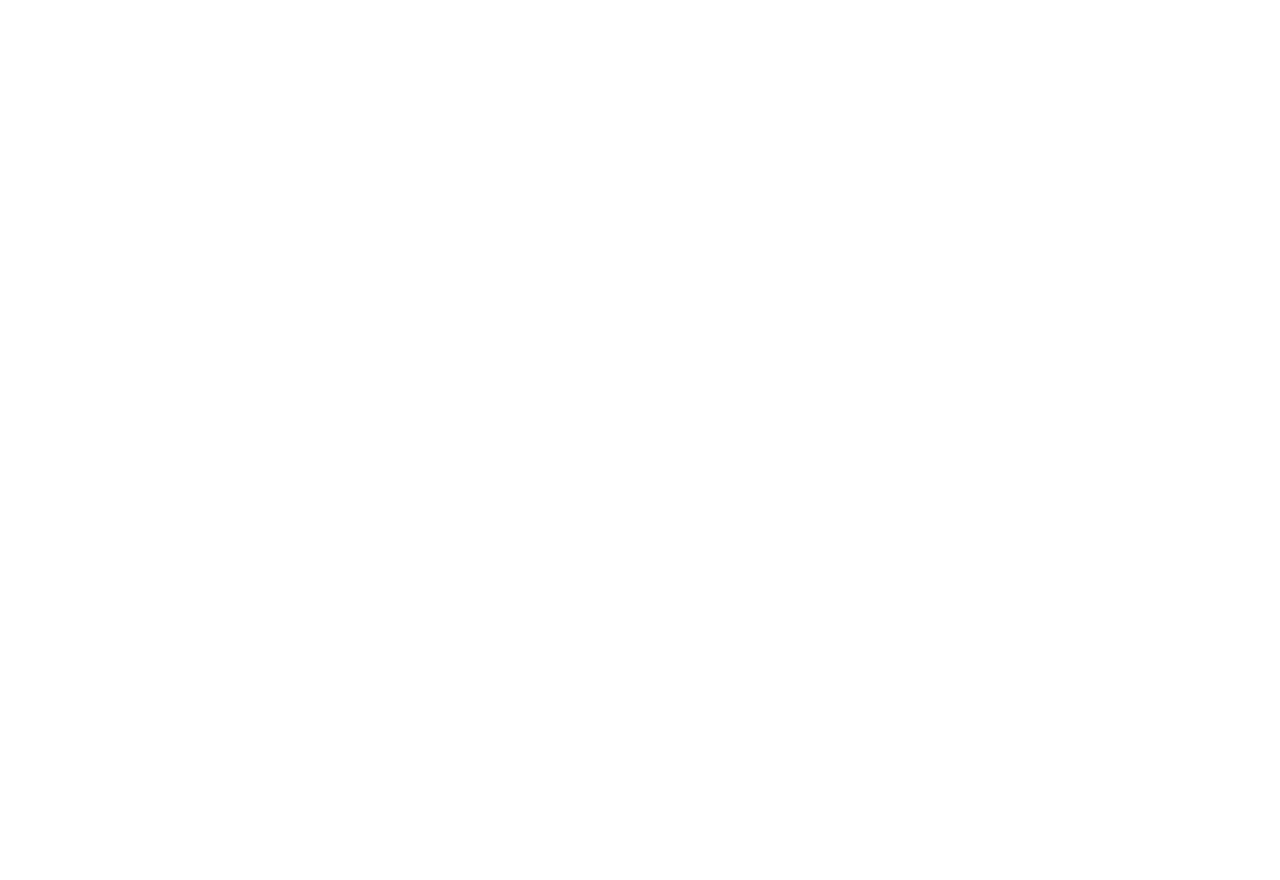
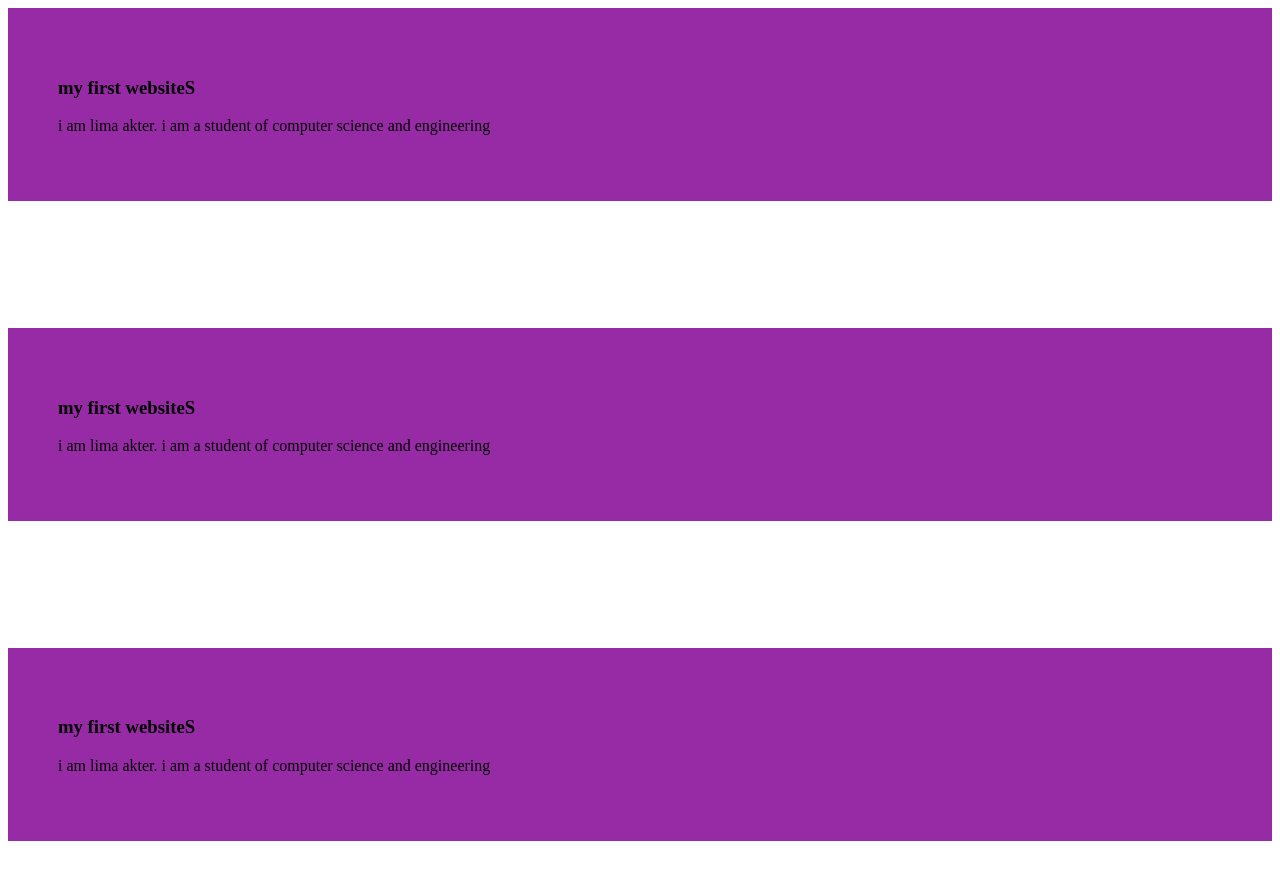
Before and after one commit to Limaakter10/my-simple-website, a plain HTML site: page index.html in a window 1280 px wide. Before the commit the page ends 800 px from the top, so only its background shows below. Drawn offline with Linux system fonts and the light colour scheme.

Commit message:
added the second and third blog

```diff
--- a/index.html
+++ b/index.html
@@ -4,8 +4,20 @@
     <meta charset="UTF-8">
     <meta name="viewport" content="width=device-width, initial-scale=1.0">
     <title>my simple website</title>
+    <link rel="stylesheet" href="styles/blog.css">
 </head>
 <body>
-
+    <div>
+        <h3> my first websiteS</h3>
+        <p> i am lima akter. i am a student of computer science and engineering</p>
+    </div>
+    <div>
+        <h3> my first websiteS</h3>
+        <p> i am lima akter. i am a student of computer science and engineering</p>
+    </div>
+    <div>
+        <h3> my first websiteS</h3>
+        <p> i am lima akter. i am a student of computer science and engineering</p>
+    </div>
 </body>
 </html>
--- /dev/null
+++ b/styles/blog.css
@@ -0,0 +1,5 @@
+div{
+    background-color: rgb(151, 42, 165);
+    padding: 50px;
+    margin-bottom: 10%;
+}
```
